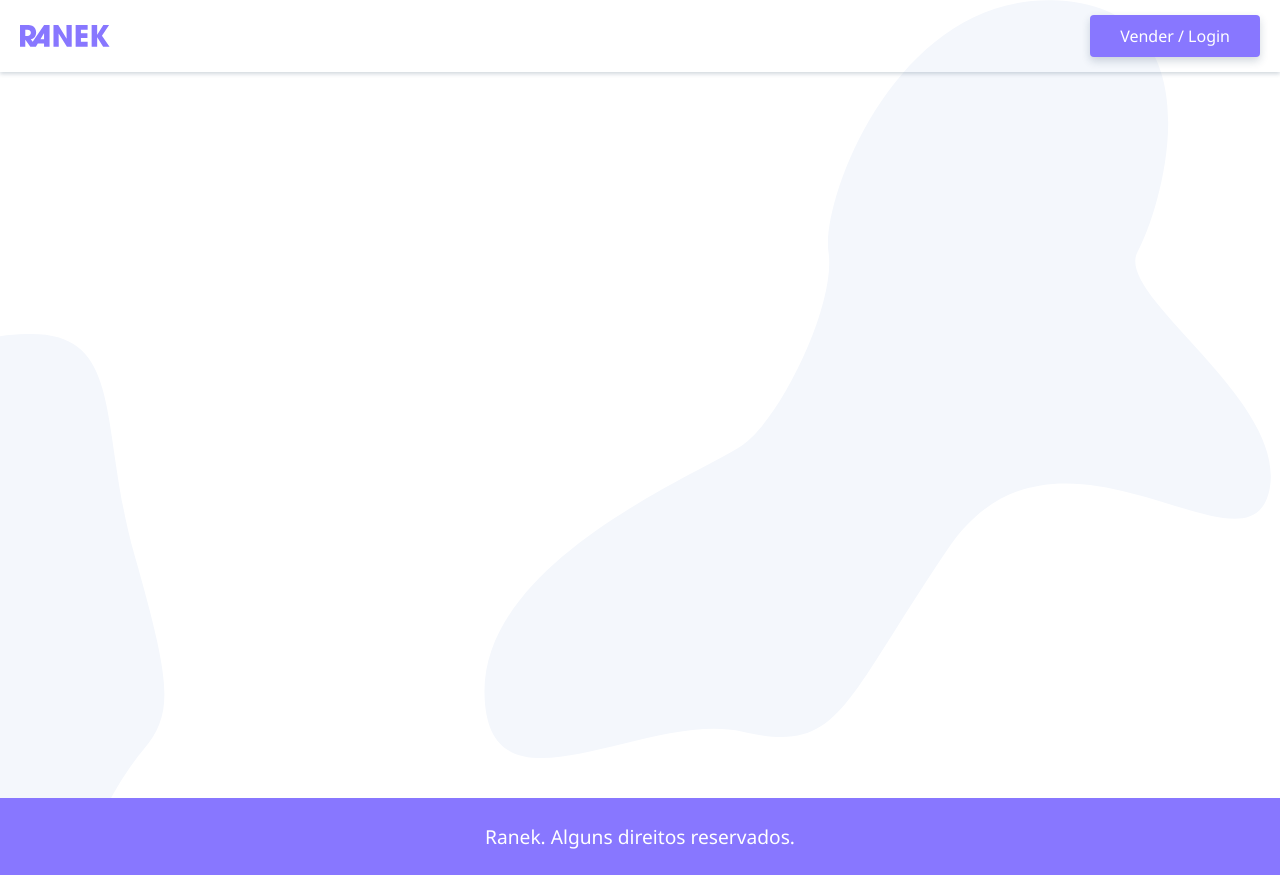
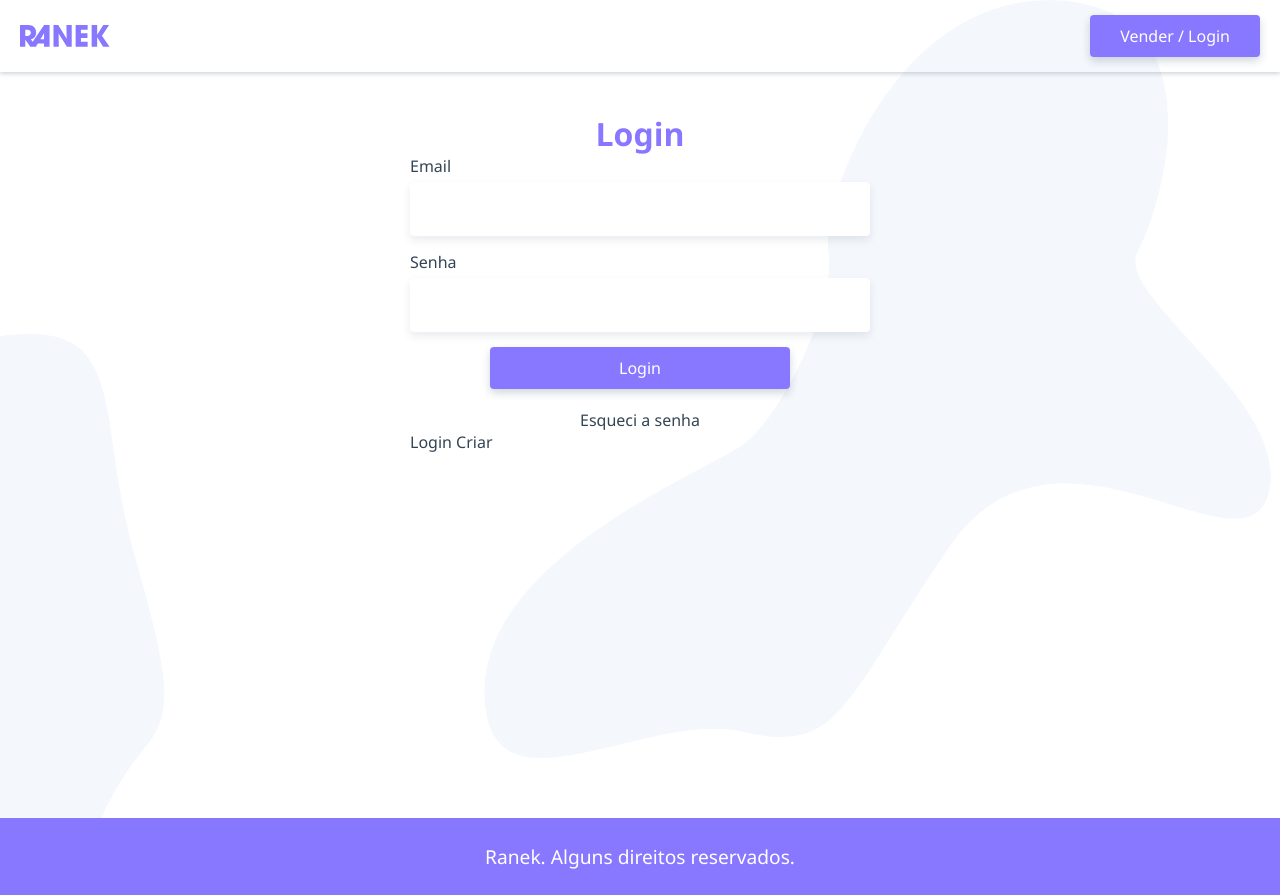
Before and after one commit to Nathan-P2/vue-ranek, a Vue app: page /login in a window 1280 px wide. Built offline with nearby package versions, Linux system fonts and the light colour scheme.

Commit message:
Implementação tela de login

```diff
--- a/src/App.vue
+++ b/src/App.vue
@@ -2,7 +2,9 @@
   <div id="app">
     <Header />
     <main>
-      <router-view></router-view>
+      <transition mode="out-in">
+        <router-view></router-view>
+      </transition>
     </main>
     <Footer />
   </div>
@@ -56,6 +58,10 @@ img {
   display: block;
 }
 
+label {
+  margin-bottom: 5px;
+}
+
 .btn {
   display: block;
   padding: 10px 30px;
@@ -74,6 +80,12 @@ img {
 .btn:hover {
   background: #65d;
   transform: scale(1.1);
+}
+
+.btn:focus {
+  outline: thin dotted;
+  outline: 0px auto -webkit-focus-ring-color;
+  outline-offset: 0px;
 }
 
 #app {
@@ -106,4 +118,22 @@ textarea:focus {
   box-shadow: 0 6px 12px rgba(30, 60, 90, 0.2);
   border-color: #87f;
 }
+
+.v-enter,
+.v-leave-to {
+  opacity: 0;
+}
+
+.v-enter {
+  transform: translate3d(0, -20px, 0);
+}
+
+.v-leave-to {
+  transform: translate3d(0, 20px, 0);
+}
+
+.v-enter-active,
+.v-leave-active {
+  transition: all 0.3s;
+}
 </style>
--- a/src/components/Footer.vue
+++ b/src/components/Footer.vue
@@ -18,6 +18,6 @@ footer {
   font-size: 1.2rem;
   color: #fff;
   position: relative;
-  top: 75px;
+  top: 95px;
 }
 </style>
--- /dev/null
+++ b/src/components/LoginCriar.vue
@@ -0,0 +1,13 @@
+<template>
+  <div>
+    <p>Login Criar</p>
+  </div>
+</template>
+
+<script>
+export default {
+  name: "LoginCriar"
+};
+</script>
+
+<style scoped></style>
--- /dev/null
+++ b/src/components/PaginaCarregando.vue
@@ -0,0 +1,56 @@
+<template>
+  <div class="loading">
+    <span></span>
+    <span></span>
+    <span></span>
+    <span></span>
+  </div>
+</template>
+
+<script>
+export default {
+  name: "PaginaCarregando"
+};
+</script>
+
+<style scoped>
+.loading {
+  text-align: center;
+  margin-top: 80px;
+}
+
+.loading span {
+  display: inline-block;
+  width: 10px;
+  height: 10px;
+  border-radius: 10px;
+  background: #87f;
+  margin: 4px;
+  animation: dots 0.6s cubic-bezier(0.6, 0.1, 1, 0.4) infinite alternate;
+}
+
+.loading span:nth-child(1) {
+  animation-delay: 0.1s;
+}
+
+.loading span:nth-child(2) {
+  animation-delay: 0.2s;
+}
+
+.loading span:nth-child(3) {
+  animation-delay: 0.3s;
+}
+
+.loading span:nth-child(4) {
+  animation-delay: 0.4s;
+}
+
+@keyframes dots {
+  from {
+    transform: translate3d(0, 0, 0);
+  }
+  to {
+    transform: translate3d(0, 30px, 0);
+  }
+}
+</style>
--- a/src/components/ProdutosLista.vue
+++ b/src/components/ProdutosLista.vue
@@ -1,14 +1,15 @@
 <template>
   <section class="produtos-container">
-    <div v-if="produtos && produtos.length" class="produtos">
+    <transition mode="out-in">
+      <div v-if="produtos && produtos.length" class="produtos" key="produtos">
         <div class="produto" v-for="(produto, index) in produtos" :key="index">
-        <router-link to="/">
+          <router-link :to="{ name: 'produto', params: { id: produto.id } }">
             <img
               v-if="produto.fotos"
               :src="produto.fotos[0].src"
               alt="produto.fotos[0].titulo"
             />
-          <p class="preco">{{ produto.preco }}</p>
+            <p class="preco">{{ produto.preco | numeroPreco }}</p>
             <h2 class="titulo">{{ produto.nome }}</h2>
             <p>{{ produto.descricao }}</p>
           </router-link>
@@ -18,11 +19,13 @@
           :produtosPorPagina="produtosPorPagina"
         />
       </div>
-    <div v-else-if="produtos && produtos.length === 0">
+      <div v-else-if="produtos && produtos.length === 0" key="sem-resultado">
         <p class="sem-resultado">
           Produto não encontrado!
         </p>
       </div>
+      <PaginaCarregando v-else key="pagina-carregando" />
+    </transition>
   </section>
 </template>
 
@@ -54,10 +57,13 @@ export default {
   },
   methods: {
     fetchProdutos() {
+      this.produtos = null;
+      window.setTimeout(() => {
         axios.get("http://localhost:3000/" + this.url).then(response => {
           this.produtos = response.data;
           this.produtosTotal = Number(response.headers["x-total-count"]);
         });
+      }, 1500);
     }
   },
   watch: {
--- a/src/main.js
+++ b/src/main.js
@@ -2,8 +2,23 @@ import Vue from "vue";
 import App from "./App.vue";
 import router from "./router";
 import store from "./store";
+import PaginaCarregando from "./components/PaginaCarregando.vue";
 
 Vue.config.productionTip = false;
+
+Vue.component("PaginaCarregando", PaginaCarregando);
+
+Vue.filter("numeroPreco", valor => {
+  valor = Number(valor);
+  if (!isNaN(valor)) {
+    return valor.toLocaleString("pt-BR", {
+      style: "currency",
+      currency: "BRL"
+    });
+  } else {
+    return 0;
+  }
+});
 
 new Vue({
   router,
--- a/src/router/index.js
+++ b/src/router/index.js
@@ -1,6 +1,8 @@
 import Vue from "vue";
 import VueRouter from "vue-router";
 import Home from "../views/Home.vue";
+import Produto from "../views/Produto.vue";
+import Login from "../views/Login.vue";
 
 Vue.use(VueRouter);
 
@@ -9,12 +11,26 @@ const routes = [
     path: "/",
     name: "Home",
     component: Home
+  },
+  {
+    path: "/produto/:id",
+    name: "produto",
+    component: Produto,
+    props: true
+  },
+  {
+    path: "/login",
+    name: "login",
+    component: Login
   }
 ];
 
 const router = new VueRouter({
   mode: "history",
-  routes
+  routes,
+  scrollBehavior() {
+    return window.scrollTo({ top: 0, behavior: "smooth" });
+  }
 });
 
 export default router;
--- /dev/null
+++ b/src/views/Login.vue
@@ -0,0 +1,75 @@
+<template>
+  <section class="login">
+    <h1>Login</h1>
+    <form>
+      <label for="email">Email</label>
+      <input type="email" name="email" id="email" v-model="login.email" />
+      <label for="senha">Senha</label>
+      <input type="password" name="senha" id="senha" v-model="login.senha" />
+      <button class="btn" @click.prevent="logar">Login</button>
+    </form>
+    <p class="perdeu">
+      <a href="/" target="_blank">Esqueci a senha</a>
+    </p>
+    <LoginCriar />
+  </section>
+</template>
+
+<script>
+import LoginCriar from "@/components/LoginCriar.vue";
+
+export default {
+  name: "Login",
+  components: {
+    LoginCriar
+  },
+  data() {
+    return {
+      login: {
+        email: "",
+        senha: ""
+      }
+    };
+  },
+  methods: {
+    logar() {}
+  }
+};
+</script>
+
+<style scoped>
+.login {
+  max-width: 500px;
+  margin: 0 auto;
+  padding: 0 20px;
+}
+
+form {
+  display: grid;
+
+}
+
+h1 {
+  text-align: center;
+  font-size: 2rem;
+  margin-top: 40px;
+  color: #87f;
+}
+
+.btn {
+  width: 100%;
+  max-width: 300px;
+  margin-left: auto;
+  margin-right: auto;
+}
+
+.perdeu {
+  text-align: center;
+  margin: 20px auto 0 auto;
+}
+
+.perdeu a:hover {
+  color: #87f;
+  text-decoration: underline;
+}
+</style>
--- /dev/null
+++ b/src/views/Produto.vue
@@ -0,0 +1,70 @@
+<template>
+  <section>
+    <div v-if="produto" class="produto">
+      <div class="info">
+        <h1>{{ produto.nome }}</h1>
+        <p class="preco">{{ produto.preco | numeroPreco }}</p>
+        <p class="descricao">{{ produto.descricao }}</p>
+        <button class="btn" v-if="produto.vendido === 'false'">Comprar</button>
+        <button class="btn" disabled v-else>Produto Vendido</button>
+      </div>
+      <ul class="fotos">
+        <li v-for="(foto, index) in produto.fotos" :key="index">
+          <img :src="foto.src" :alt="foto.titulo" />
+        </li>
+      </ul>
+    </div>
+    <PaginaCarregando v-else />
+  </section>
+</template>
+
+<script>
+import axios from "axios";
+
+export default {
+  name: "Produto",
+  props: ["id"],
+  data() {
+    return {
+      produto: null
+    };
+  },
+  methods: {
+    fetchData() {
+      axios.get(`http://localhost:3000/produto/${this.id}`).then(response => {
+        this.produto = response.data;
+      });
+    }
+  },
+  created() {
+    this.fetchData();
+  }
+};
+</script>
+
+<style scoped>
+.produto {
+  display: grid;
+  grid-template-columns: 1fr 1fr;
+  grid-gap: 30px;
+  max-width: 900px;
+  padding: 60px;
+  margin: 0 auto;
+}
+
+.preco {
+  color: #e80;
+  font-weight: bold;
+  font-size: 1.5rem;
+  margin-bottom: 40px;
+}
+
+.descricao {
+  font-size: 1.2rem;
+}
+
+.btn {
+  margin-top: 60px;
+  width: 200px;
+}
+</style>
```
Lines whose indentation alone changed are shown as unchanged.
